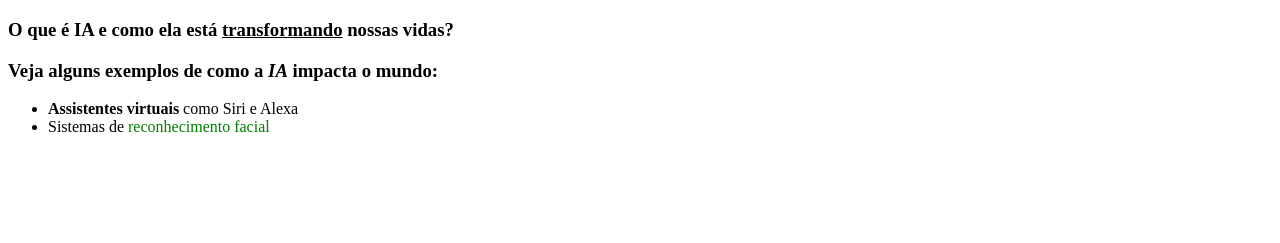
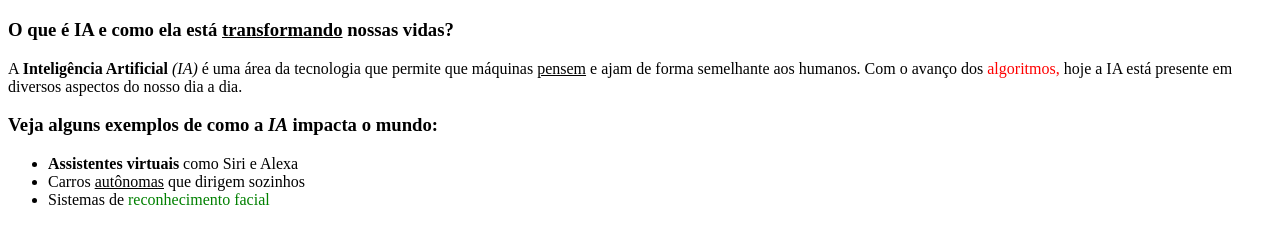
Before and after one commit to igor9trovo/AulaHTML, a plain HTML site: page auLA04/exercício1.html in a window 1280 px wide. Shown: the part 61-304 px from the top of the page. Drawn offline with Linux system fonts and the light colour scheme.

Commit message:
Update exercício1.html

```diff
--- a/auLA04/exercício1.html
+++ b/auLA04/exercício1.html
@@ -8,9 +8,11 @@
 <body>
     <h1>Explorando o Mundo da <span style="color: blue;">Inteligência Artificial</span> </h1>
     <h3>O que é IA e como ela está <u>transformando</u> nossas vidas?</h3>
+    <p>A <b>Inteligência Artificial</b><i> (IA)</i> é uma área da tecnologia que permite que máquinas <u>pensem</u> e ajam de forma semelhante aos humanos. Com o avanço dos <span style="color: red;">algoritmos,</span> hoje a IA está presente em diversos aspectos do nosso dia a dia. </p>
     <h3>Veja alguns exemplos de como a <i>IA</i> impacta o mundo:</h3>
     <ul>
         <li><b>Assistentes virtuais</b> como Siri e Alexa </li>
+        <li>Carros <u>autônomas</u> que dirigem sozinhos</li>
         <li>Sistemas de <span style="color:green ;">reconhecimento facial</span></li>
 
     </ul>
```
